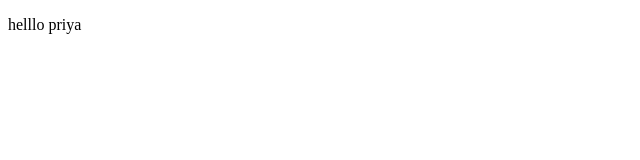
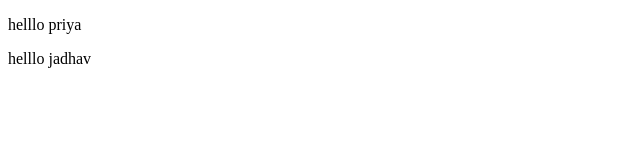
Before and after one commit to PRIYA123-JADHAV/ise, a plain HTML site: page index.html in a window 1280 px wide. Shown: the full height of the page, 0-640 px from the left. Drawn offline with Linux system fonts and the light colour scheme.

Commit message:
Update index.html

```diff
--- a/index.html
+++ b/index.html
@@ -7,5 +7,6 @@
 </head>
 <body>
     <p>helllo priya</p>
+    <p>helllo jadhav</p>
 </body>
 </html>
```
